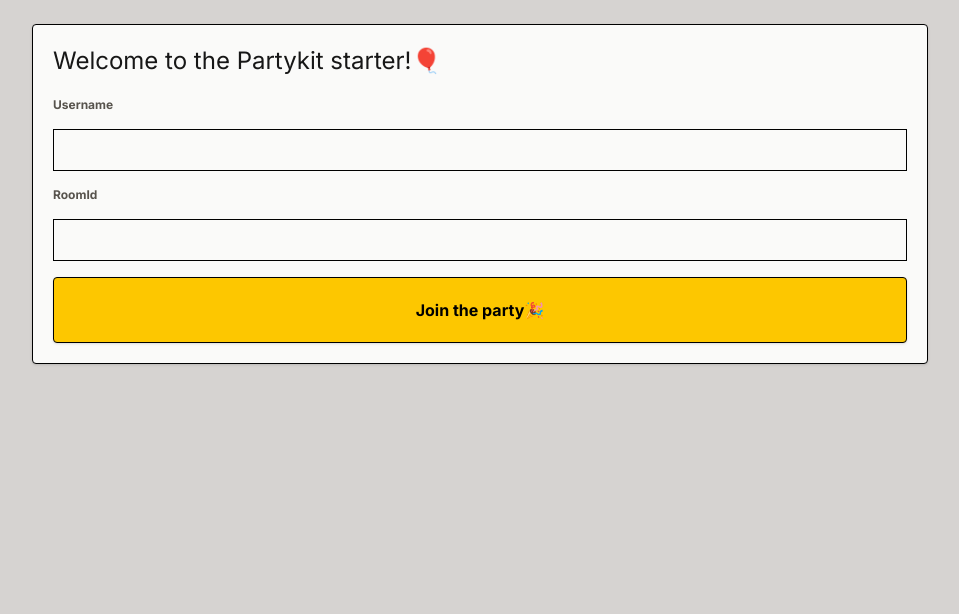
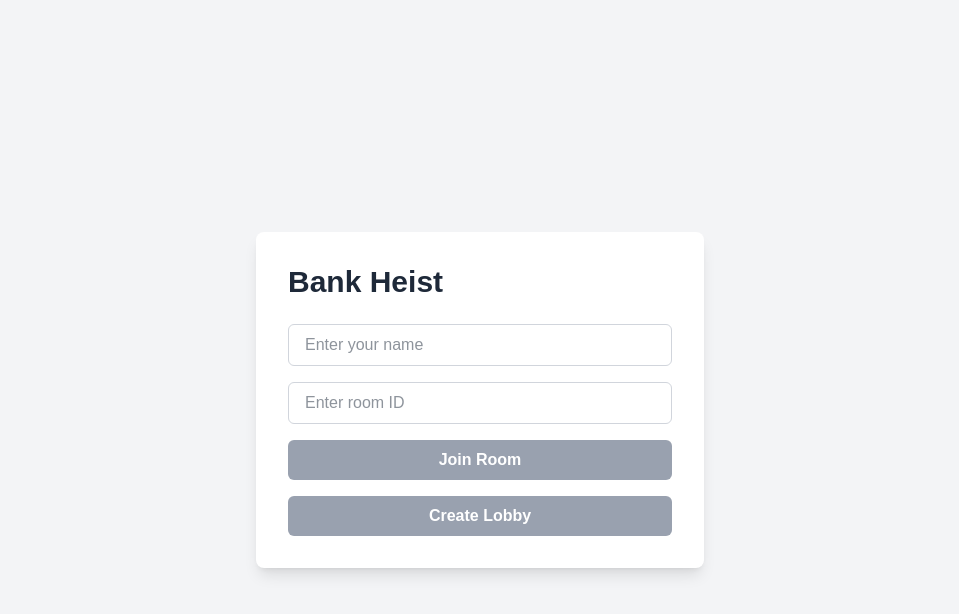
Before and after one commit to jumanji1310/bank-heist, a Next.js app: page / in a window 1280 px wide. Shown: the top 614 px of the page, without its empty margins (160-1119 px from the left). Built offline with nearby package versions, Linux system fonts and the light colour scheme.

Commit message:
chore: fixed up main roomUI landing page and navigation to room

```diff
--- a/src/app/page.tsx
+++ b/src/app/page.tsx
@@ -1,9 +1,9 @@
 "use client";
 
 import Game from "@/components/Game";
-import Layout from "@/components/Layout";
+import RoomUI from "@/components/RoomUI";
 import { useRouter, useSearchParams } from "next/navigation";
-import { useEffect, useState } from "react";
+import { useState } from "react";
 import { z } from "zod";
 
 const queryParamsValidator = z.object({
@@ -11,147 +11,63 @@
   roomId: z.string().min(1),
 });
 
-interface GameSetup {
-  username: string | null;
-  roomId: string | null;
-  showGame: boolean;
-}
-
 export default function Home() {
-  const [setup, setSetup] = useState<GameSetup>({
-    username: null,
-    roomId: null,
-    showGame: false,
-  });
+  const [name, setName] = useState("");
+  const [roomId, setRoomId] = useState("");
 
   const router = useRouter();
   const searchParams = useSearchParams();
 
-  useEffect(() => {
-    const username = searchParams.get("username");
-    const roomId = searchParams.get("roomId");
+  // Read and validate from URL directly
+  const urlUsername = searchParams.get("username");
+  const urlRoomId = searchParams.get("roomId");
+  const parsed = queryParamsValidator.safeParse({
+    username: urlUsername,
+    roomId: urlRoomId,
+  });
 
-    const parsed = queryParamsValidator.safeParse({ username, roomId });
-    if (parsed.success) {
-      setSetup(() => ({
-        username: parsed.data.username,
-        roomId: parsed.data.roomId,
-        showGame: true,
-      }));
-    }
-  }, [searchParams]);
-
-  const handleFormSubmit = (event: React.FormEvent<HTMLFormElement>) => {
-    event.preventDefault();
-    if (!setup || !(setup.username && setup.roomId)) {
-      alert("Please provide a username and roomId!");
+  const handleJoin = () => {
+    if (!name || !roomId) {
+      alert("Please provide a name and room ID!");
     } else {
-      setSetup({ ...setup, showGame: true });
-      router.push(`/?username=${setup.username}&roomId=${setup.roomId}`);
+      router.push(`/?username=${name}&roomId=${roomId}`);
     }
   };
 
-  // Show the game after the user has picked a room and a username
-  if (setup !== null && setup.showGame && setup.roomId && setup.username) {
+  const handleCreateLobby = () => {
+    if (!name) {
+      alert("Please provide a name!");
+    } else {
+      const newRoomId = Math.random().toString(36).substring(2, 6);
+      router.push(`/?username=${name}&roomId=${newRoomId}`);
+    }
+  };
+
+  // Show game if URL has valid params
+  if (parsed.success) {
     return (
-      <>
-        <Layout>
-          <Game roomId={setup.roomId} username={setup.username} />
-          <div className="flex justify-end">
+      <div className="min-h-screen bg-gray-100">
+        <Game roomId={parsed.data.roomId} username={parsed.data.username} />
+        <div className="flex justify-end p-4">
           <button
-              onClick={() => {
-                router.push("/");
-                setSetup({
-                  username: null,
-                  roomId: null,
-                  showGame: false,
-                });
-              }}
-              className="bg-black rounded p-2 inline-block shadow text-xs text-stone-50 hover:animate-wiggle"
+            onClick={() => router.push("/")}
+            className="rounded-md bg-red-600 px-4 py-2 font-semibold text-white hover:bg-red-700"
           >
             Leave Room
           </button>
         </div>
-        </Layout>
-      </>
+      </div>
     );
   }
 
   return (
-    <>
-      <Layout>
-        <h1 className="text-2xl pb-5">Welcome to the Partykit starter!🎈</h1>
-        <div>
-          <form className="flex flex-col gap-4" onSubmit={handleFormSubmit}>
-            <label
-              className="text-stone-600 text-xs font-bold"
-              htmlFor="username"
-            >
-              Username
-            </label>
-            <input
-              type="text"
-              value={setup.username || ""}
-              onChange={(e) =>
-                setSetup({ ...setup, username: e.currentTarget.value })
-              }
-              className="border border-black p-2"
-              name="username"
-              id="username"
+    <RoomUI
+      name={name}
+      roomId={roomId}
+      onNameChange={setName}
+      onRoomIdChange={setRoomId}
+      onJoin={handleJoin}
+      onCreateLobby={handleCreateLobby}
     />
-            <label
-              className="text-stone-600 text-xs font-bold"
-              htmlFor="roomid"
-            >
-              RoomId
-            </label>
-            <input
-              type="text"
-              value={setup.roomId || ""}
-              onChange={(e) =>
-                setSetup({ ...setup, roomId: e.currentTarget.value })
-              }
-              className="border border-black p-2"
-              name="roomid"
-              id="roomid"
-            />
-            <button className="rounded border p-5 bg-yellow-400 group text-black shadow hover:shadow-lg transition-all duration-200 hover:scale-125">
-              <p className="font-bold hover:animate-wiggle">Join the party🎉</p>
-            </button>
-          </form>
-        </div>
-      </Layout>
-    </>
   );
 }
-
-// import RoomUi from "@/components/RoomUI";
-// import { redirect } from "next/navigation";
-// import { Chat } from "./types";
-
-// const randomId = () => Math.random().toString(36).substring(2, 6);
-
-// export default function Home() {
-//   async function createRoom(name: string) {
-//     "use server";
-
-//     const newRoomCode = randomId();
-
-//     const chat: Chat = {
-//       senderName: "[SYSTEM]",
-//       text: "Welcome to the chat!",
-//       date: Date.now(),
-//     };
-//     await fetch(`http://localhost:1999/party/${newRoomCode}`, {
-//       method: "POST",
-//       body: JSON.stringify(chat),
-//       headers: {
-//         "Content-Type": "application/json",
-//       },
-//     });
-
-//     redirect(`/${newRoomCode}?name=${encodeURIComponent(name)}`);
-//   }
-
-//   return <RoomUi createRoom={createRoom} />;
-// }
--- a/src/components/Layout.tsx
+++ /dev/null
@@ -1,21 +0,0 @@
-import { Inter } from "next/font/google";
-
-interface LayoutProps {
-  children: React.ReactNode;
-}
-
-const inter = Inter({ subsets: ["latin"] });
-
-const Layout = ({ children }: LayoutProps) => {
-  return (
-    <main
-      className={`${inter.className} flex flex-col items-center h-screen bg-stone-300 w-screen py-6 px-8`}
-    >
-      <section className="border border-black rounded p-5 shadow bg-stone-50 w-full md:max-w-4xl">
-        {children}
-      </section>
-    </main>
-  );
-};
-
-export default Layout;
--- a/src/components/RoomUI.tsx
+++ b/src/components/RoomUI.tsx
@@ -1,29 +1,20 @@
-"use client";
+interface RoomUIProps {
+  name: string;
+  roomId: string;
+  onNameChange: (value: string) => void;
+  onRoomIdChange: (value: string) => void;
+  onJoin: () => void;
+  onCreateLobby: () => void;
+}
 
-import { useState } from "react";
-import { useRouter } from "next/navigation";
-
-export default function RoomUi({
-  createRoom,
-}: {
-  createRoom: (name: string) => Promise<void>;
-}) {
-  const [name, setName] = useState("");
-  const [roomCode, setRoomCode] = useState("");
-  const router = useRouter();
-
-  const handleJoin = () => {
-    if (name && roomCode) {
-      router.push(`/${roomCode}?name=${encodeURIComponent(name)}`);
-    }
-  };
-
-  const handleCreateLobby = async () => {
-    if (name) {
-      await createRoom(name);
-    }
-  };
-
+export default function RoomUI({
+  name,
+  roomId,
+  onNameChange,
+  onRoomIdChange,
+  onJoin,
+  onCreateLobby,
+}: RoomUIProps) {
   return (
     <div className="flex min-h-screen items-center justify-center bg-gray-100">
       <div className="w-full max-w-md rounded-lg bg-white p-8 shadow-lg">
@@ -33,25 +24,25 @@
             type="text"
             placeholder="Enter your name"
             value={name}
-            onChange={(e) => setName(e.target.value)}
+            onChange={(e) => onNameChange(e.target.value)}
             className="rounded-md border border-gray-300 px-4 py-2 text-gray-800 focus:border-blue-500 focus:outline-none focus:ring-2 focus:ring-blue-500"
           />
           <input
             type="text"
-            placeholder="Enter room code"
-            value={roomCode}
-            onChange={(e) => setRoomCode(e.target.value)}
+            placeholder="Enter room ID"
+            value={roomId}
+            onChange={(e) => onRoomIdChange(e.target.value)}
             className="rounded-md border border-gray-300 px-4 py-2 text-gray-800 focus:border-blue-500 focus:outline-none focus:ring-2 focus:ring-blue-500"
           />
           <button
-            onClick={handleJoin}
-            disabled={!name || !roomCode}
+            onClick={onJoin}
+            disabled={!name || !roomId}
             className="rounded-md bg-blue-600 px-4 py-2 font-semibold text-white hover:bg-blue-700 disabled:cursor-not-allowed disabled:bg-gray-400"
           >
             Join Room
           </button>
           <button
-            onClick={handleCreateLobby}
+            onClick={onCreateLobby}
             disabled={!name}
             className="rounded-md bg-green-600 px-4 py-2 font-semibold text-white hover:bg-green-700 disabled:cursor-not-allowed disabled:bg-gray-400"
           >
```
Lines whose indentation alone changed are shown as unchanged.
